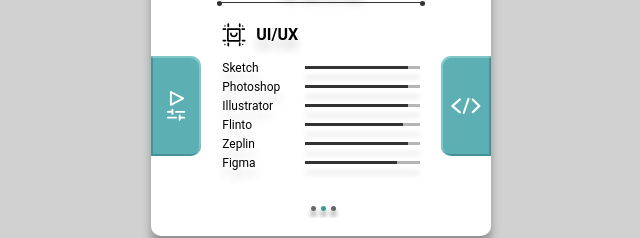
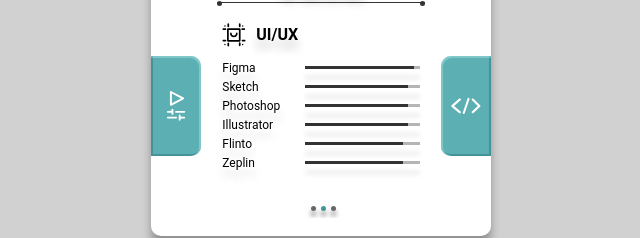
Before and after one commit to sid39/sid-cv, a plain HTML site: page index.html in a window 1280 px wide. Shown: the part 454-692 px from the top of the page, 319-959 px from the left. Drawn offline with nearby package versions, Linux system fonts and the light colour scheme.

Commit message:
Add files via upload

```diff
--- a/index.html
+++ b/index.html
@@ -170,7 +170,7 @@
           title:'UI/UX & Frontend Developer',
           skillSet: [
                       {label:1,type:'影片剪輯',list:[{'After Effect':80},{'Premiere':80}]},
-                      {label:2,type:'UI/UX',list:[{'Sketch':90},{'Photoshop':90},{'Illustrator':90},{'Flinto':85},{'Zeplin':90},{'Figma':80}]},
+                      {label:2,type:'UI/UX',list:[{'Figma':95},{'Sketch':90},{'Photoshop':90},{'Illustrator':90},{'Flinto':85},{'Zeplin':85}]},
                       {label:3,type:'網頁前端工程',list:[{'HTML5':95},{'CSS3':95},{'Vue.js':85},{'vuex':80},{'jQuery':80},{'GSAP3':90}]}
                     ],
           work: [
```
